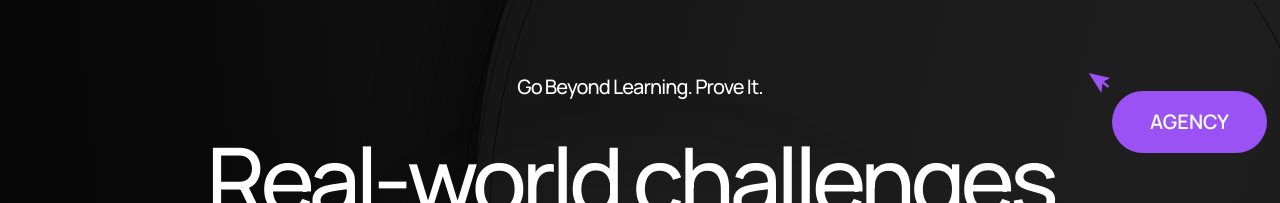
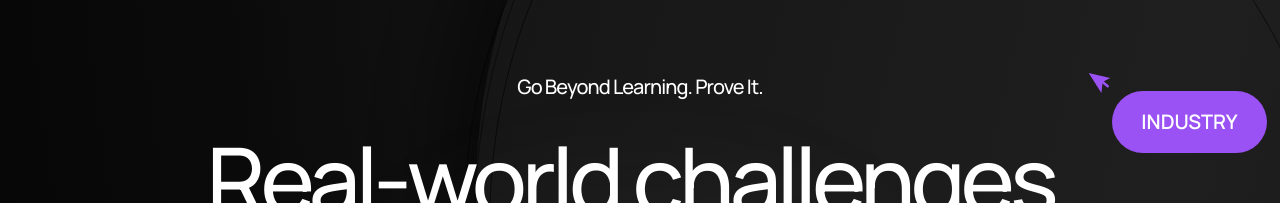
Before and after one commit to vasanthvk77/proxBytes-Web, a React (Vite) app: page / in a window 1280 px wide. Shown: the part 112-315 px from the top of the page. Built offline with nearby package versions, Linux system fonts and the light colour scheme.

Commit message:
In the heero card updated the Agency to the Industry.

```diff
--- a/src/sections/Hero.jsx
+++ b/src/sections/Hero.jsx
@@ -907,7 +907,7 @@ export default function Hero() {
                 userSelect: "none",
               }}
             >
-              AGENCY
+              INDUSTRY
             </Box>
           </MotionBox>
 
```
